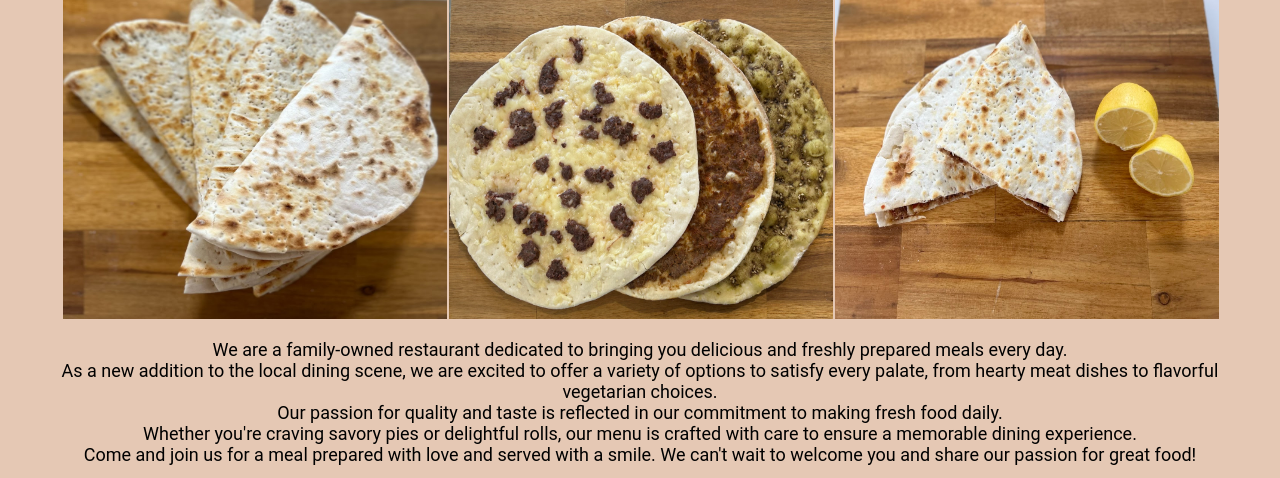
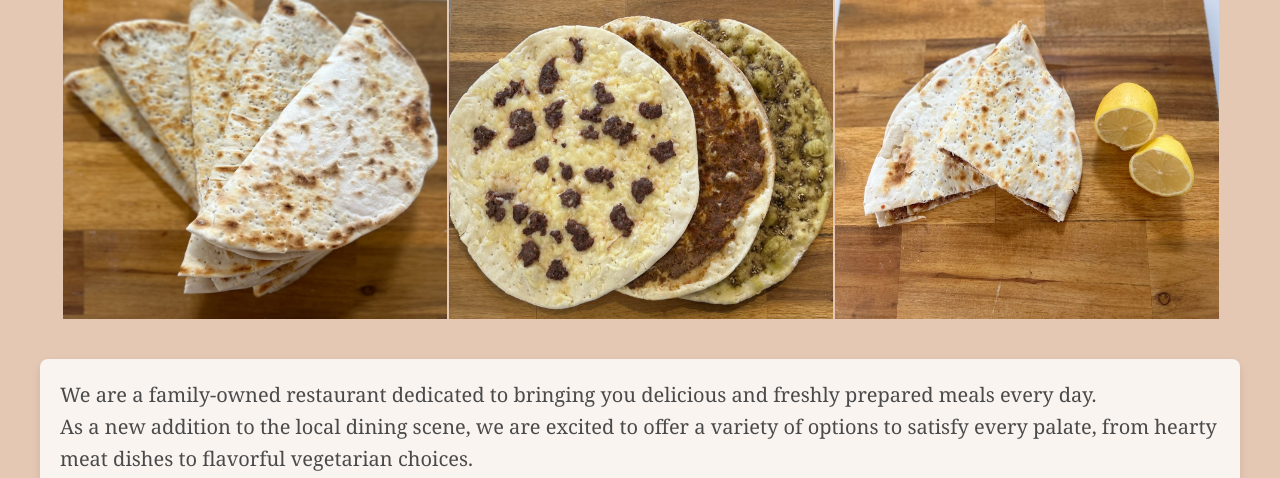
Before and after one commit to Matt20144/PI-ZA-WEBSITE, a Flask app: template templates/home.html in a window 1280 px wide. Shown: the part 164-642 px from the top of the page. Run offline with Flask 3, Linux system fonts and the light colour scheme; the template is opened without the code that fills it, so the values that code supplies are empty.

Commit message:
LAST Update

```diff
--- a/app.py
+++ b/app.py
@@ -4,7 +4,7 @@ app = Flask(__name__)
 #print("hello, world")
 @app.route("/")  # this means whenever root gets called then print hello_world
 def home():
-  return render_template('drinks.html')
+  return render_template('home.html')
 
 @app.route("/contact")
 def contact():
--- a/templates/home.html
+++ b/templates/home.html
@@ -25,7 +25,7 @@
 
       }
       main{
-        margin:20px;
+        margin:40px;
       }
 
       h1 {
@@ -43,9 +43,24 @@
       }
 
       p {
-        font-size: 18px;
-        font-family: Roboto;
+        font-size: 20px;
+        line-height: 1.6;
+        color: #4A4A4A; /* Darker shade for readability */
+        background-color: rgba(255, 255, 255, 0.8); /* Semi-transparent background */
+        padding: 20px;
+        border-radius: 8px;
+        box-shadow: 0 4px 8px rgba(0, 0, 0, 0.1); /* Subtle shadow */
+        font-family: 'Georgia', serif; /* Different font for a classic look */
       }
+
+      p strong {
+        color: #8B4513; /* Highlighted key phrases */
+        font-weight: bold;
+      }
+      p:hover {
+        background-color: rgba(255, 255, 255, 1); /* Slight background change on hover */
+      }
+
 
       .navigation_bar {
         position:fixed;
@@ -137,7 +152,7 @@
 
     <!-- the image will be added to the top         bar(top bar will have couple options like     contact us etc..) on top of the page as        the logo -->
     <main>
-    <p style="text-align: center;">
+    <p style="text-align: start;">
 
       We are a family-owned restaurant dedicated to bringing you delicious and freshly prepared meals every day.<br>
       As a new addition to the local dining scene, we are excited to offer a variety of options to satisfy every palate, from hearty meat dishes to flavorful vegetarian choices.<br>
@@ -149,7 +164,7 @@
 
 
     </p>
-    <img src = "https://0800672a-16b4-457b-9302-c53dd370230f-00-3chvo1hdgqscy.picard.replit.dev/static/restaurant_menu.jpg">
+
 
 
 
@@ -157,11 +172,10 @@
 
 
       </main>
-    <p>add server and domain, plus this should be displayed in diff screen sizes like computer, phone
-    , <br> create a custom menu with beatiful design
+    <p>1- add server and domain, plus this should be displayed in diff screen sizes like computer, phone
+    , <br>then after a break:
       <br> also add more stuff(imgs) to order now page
 
-    <br>also try to understand the diff beetween href, src, and
       <br> add a little reload icon so it displays when user reloads the page
       <br> add a little food gallery to the end of this page
 
--- a/templates/ordernow.html
+++ b/templates/ordernow.html
@@ -99,7 +99,7 @@
     <button>
       Order Online
     </button>
-      <p>add a couple images to this</p>
+
 
     </a>
   </body>
--- a/templates/sweets.html
+++ b/templates/sweets.html
@@ -96,7 +96,7 @@
         justify-content: center; /* Centers the squares horizontally */
         align-items: center; /* Centers the squares vertically */
         margin-top: 10px;
-        gap: 50px;
+        gap: 100px;
       }
       .price-card{
         display: flex;
```
Also changed, not shown: templates/drinks.html (+5 -5 lines).
